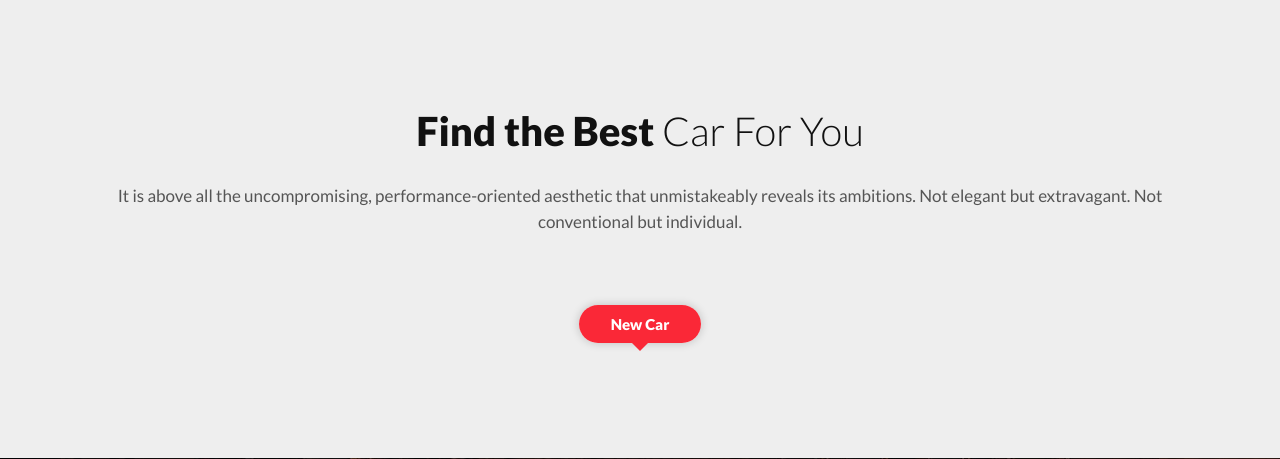
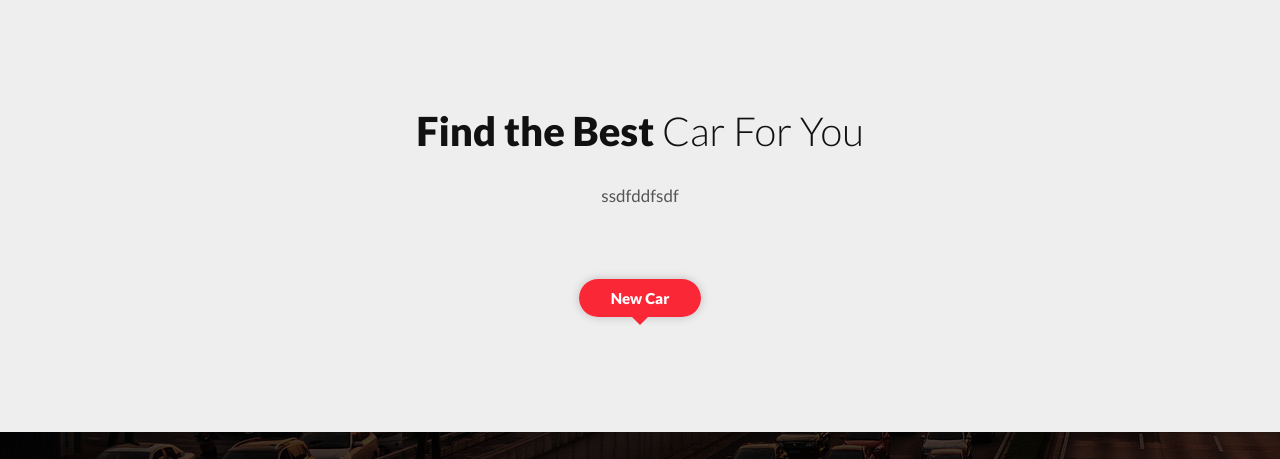
Before and after one commit to 7azmi/Online-Car-Rental, a PHP site: page / in a window 1280 px wide. Shown: the part 653-1112 px from the top of the page. Run offline with PHP 8.4, Linux system fonts and the light colour scheme; the visitor is signed in with stand-in values (Sample User, id 1); data that the repository does not hold is empty.

Commit message:
update index dfhshf
asdjfhy

```diff
--- a/index.php
+++ b/index.php
@@ -68,7 +68,7 @@ error_reporting(0);
   <div class="container">
     <div class="section-header text-center">
       <h2>Find the Best <span>Car For You</span></h2>
-      <p>It is above all the uncompromising, performance-oriented aesthetic that unmistakeably reveals its ambitions. Not elegant but extravagant. Not conventional but individual.</p>
+      <p>ssdfddfsdf</p>
     </div>
     <div class="row">
 
```
